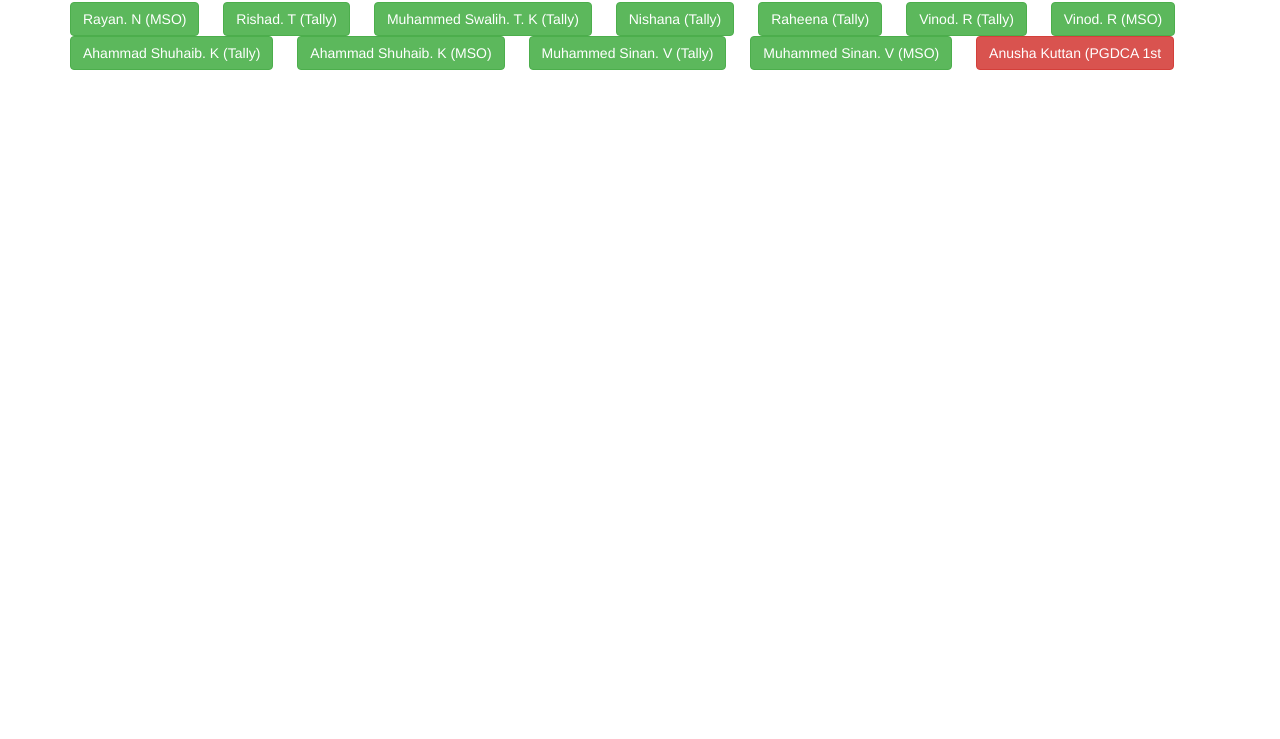
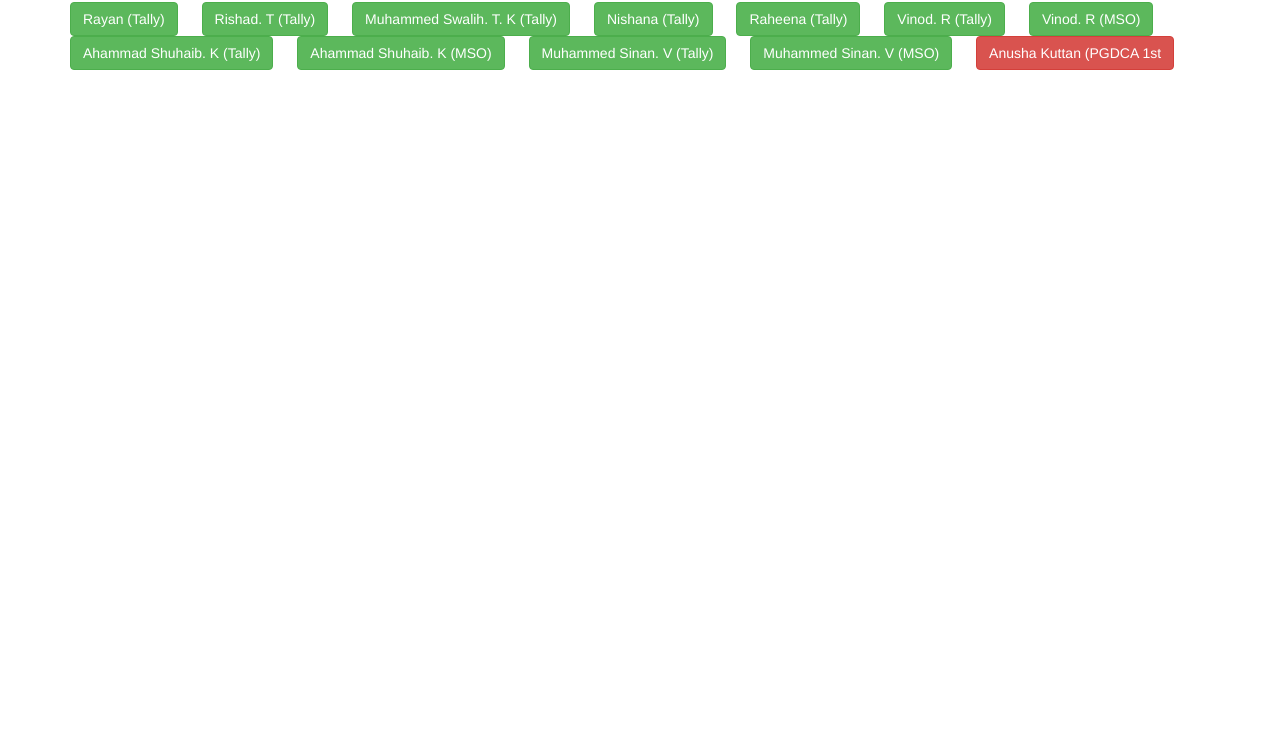
Before and after one commit to icsindia/ics, a plain HTML site: page index.html in a window 1280 px wide. Shown: the part 61-800 px from the top of the page. Drawn offline with nearby package versions, Linux system fonts and the light colour scheme.

Commit message:
Update index.html

```diff
--- a/index.html
+++ b/index.html
@@ -18,7 +18,7 @@
 <body>
 <div class="container">
   <h2>ICS ONLINE EXAM LIST</h2>
-      <a href="https://quizzory.in/id/61879450840b910f121bb87c"><button type="button" class="btn btn-success">Rayan. N (MSO)</button></a>
+ <a href="https://quizzory.in/id/61aa5c5c6aab550e80806e46"><button type="button" class="btn btn-success">Rayan (Tally)</button></a>
   <a href="https://quizzory.in/id/61aa5c5c6aab550e80806e46"><button type="button" class="btn btn-success">Rishad. T (Tally)</button></a>
    <a href="https://quizzory.in/id/61aa5c5c6aab550e80806e46"><button type="button" class="btn btn-success">Muhammed Swalih. T. K (Tally)</button></a>
    <a href="https://quizzory.in/id/61aa5c5c6aab550e80806e46"><button type="button" class="btn btn-success">Nishana (Tally)</button></a>
```
